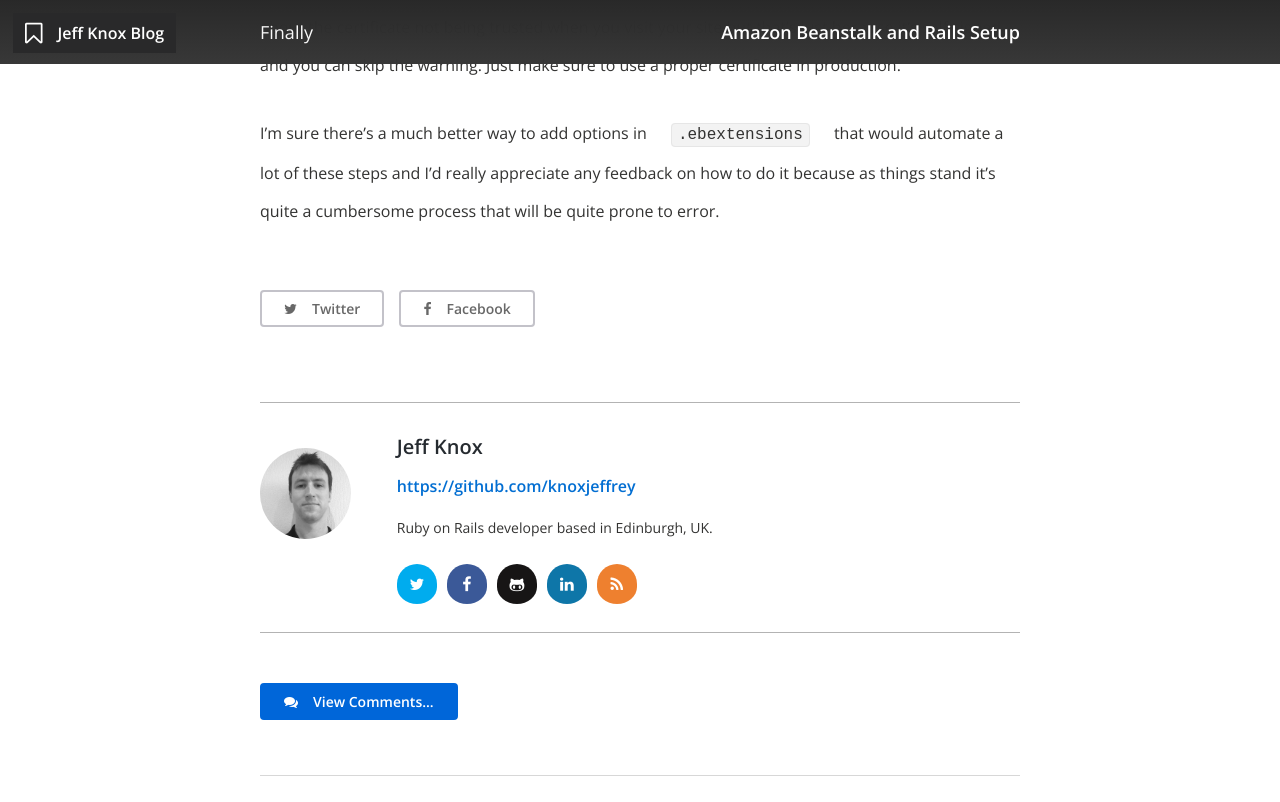
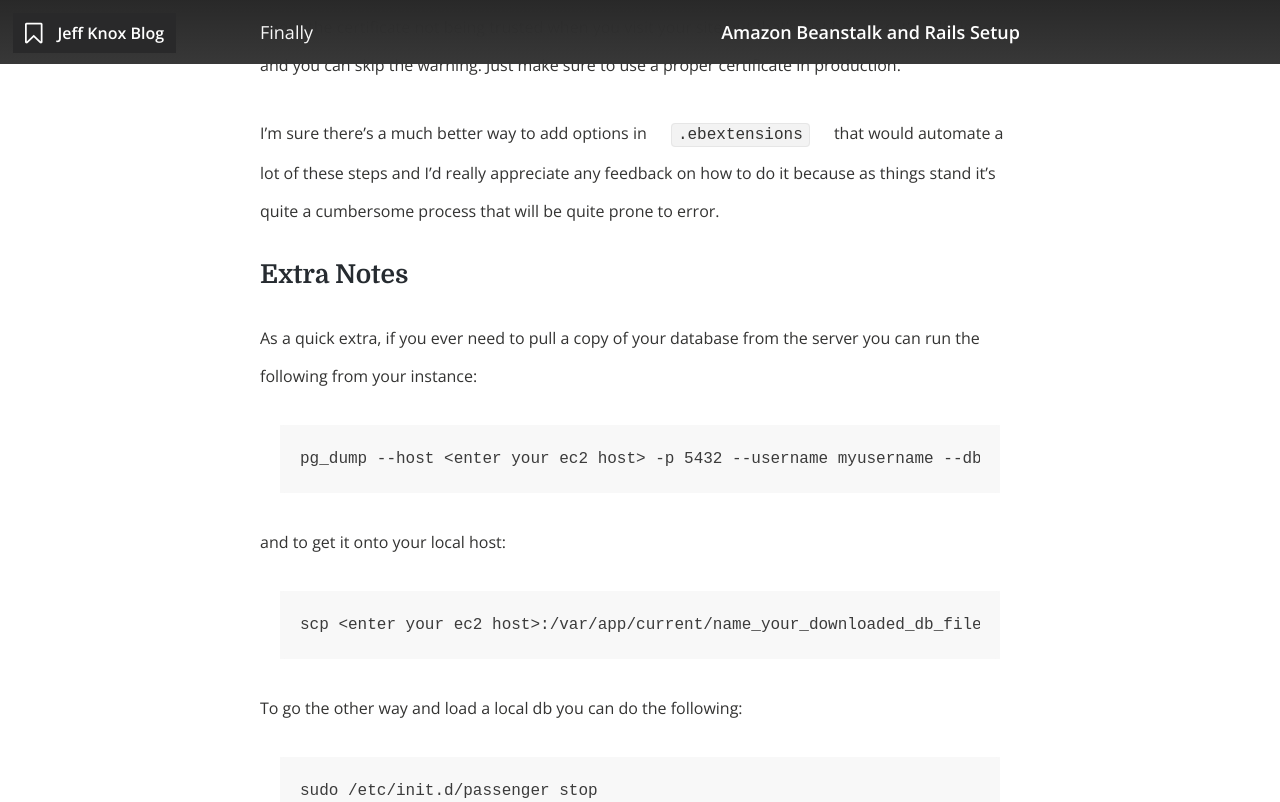
Before and after one commit to knoxjeffrey/knoxjeffrey.github.io, a Jekyll site: the page built from _posts/2016-04-18-amazon-beanstalk-and-rails-setup.markdown, in a window 1280 px wide and 900 px high, scrolled down 9653 px, cut to the strip 0-802 px from the top of the window. Built offline with Jekyll 4.4.1, drawn with Linux system fonts in a browser that asks for light colours; nearby versions of some CDN libraries; some of the changed text lies outside the part shown.

Commit message:
article update

````diff
--- a/_posts/2016-04-18-amazon-beanstalk-and-rails-setup.markdown
+++ b/_posts/2016-04-18-amazon-beanstalk-and-rails-setup.markdown
@@ -215,3 +215,38 @@ The final step I had to make was to go back to the EC2 Dashbaord and from there
 If you ```eb deploy``` now you should run through without errors.  You'll no doubt get an error about the certificate not being trusted when you visit your site but that's just because it's self signed and you can skip the warning. Just make sure to use a proper certificate in production.
 
 I'm sure there's a much better way to add options in ```.ebextensions``` that would automate a lot of these steps and I'd really appreciate any feedback on how to do it because as things stand it's quite a cumbersome process that will be quite prone to error.
+
+## Extra Notes
+
+As a quick extra, if you ever need to pull a copy of your database from the server you can run the following from your instance:
+
+```
+pg_dump --host <enter your ec2 host> -p 5432 --username myusername --dbname mydbname > name_your_downloaded_db_file
+```
+
+and to get it onto your local host:
+
+```
+scp <enter your ec2 host>:/var/app/current/name_your_downloaded_db_file.sql
+```
+
+To go the other way and load a local db you can do the following:
+
+```
+sudo /etc/init.d/passenger stop
+sudo su
+RAILS_ENV=production bundle exec rake db:drop
+RAILS_ENV=production bundle exec rake db:create
+RAILS_ENV=production bundle exec rake db:migrate
+```
+and then from the terminal :
+
+```
+psql --host=<enter your ec2 host> --port=5432 --username=myusername --password ebdb < ~/Desktop/your_database.sql
+```
+
+and restart passenger from your instance:
+
+```
+sudo /etc/init.d/passenger start
+```
````
